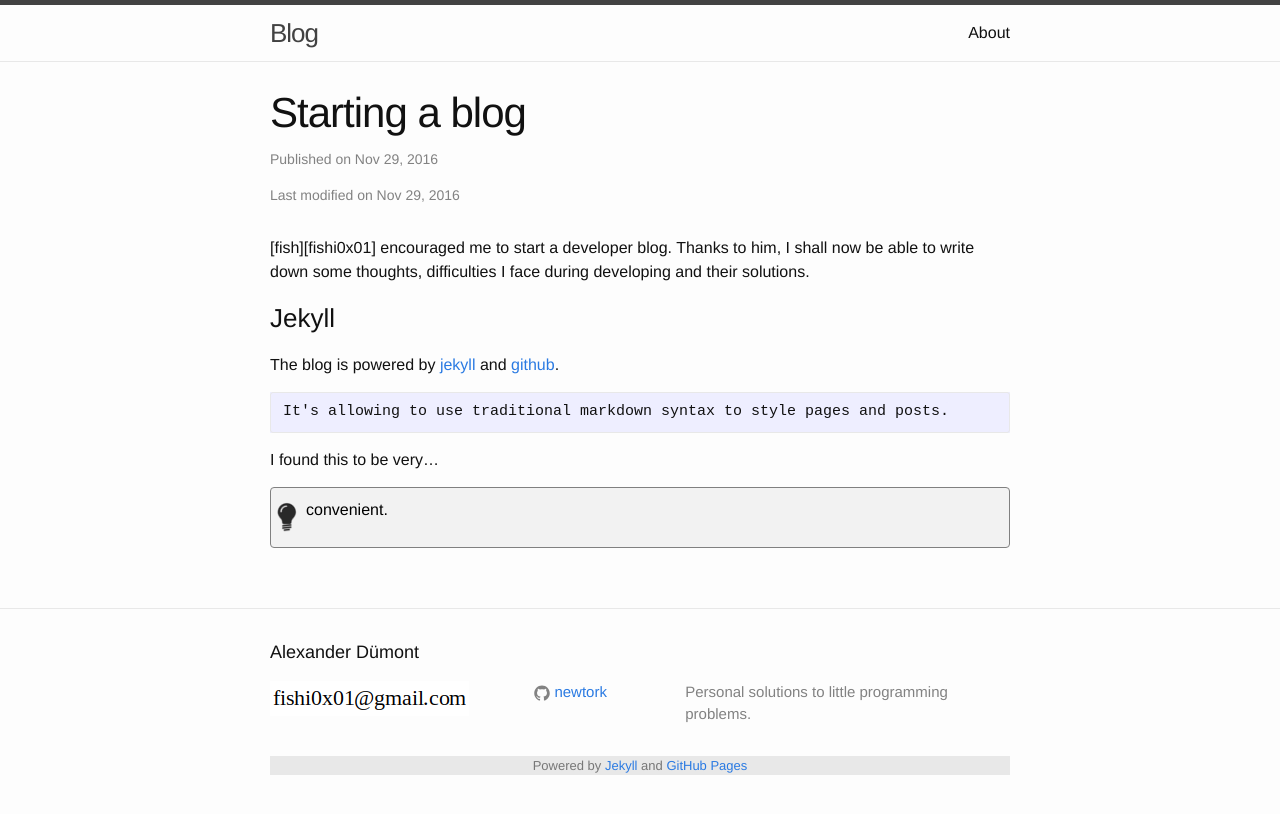
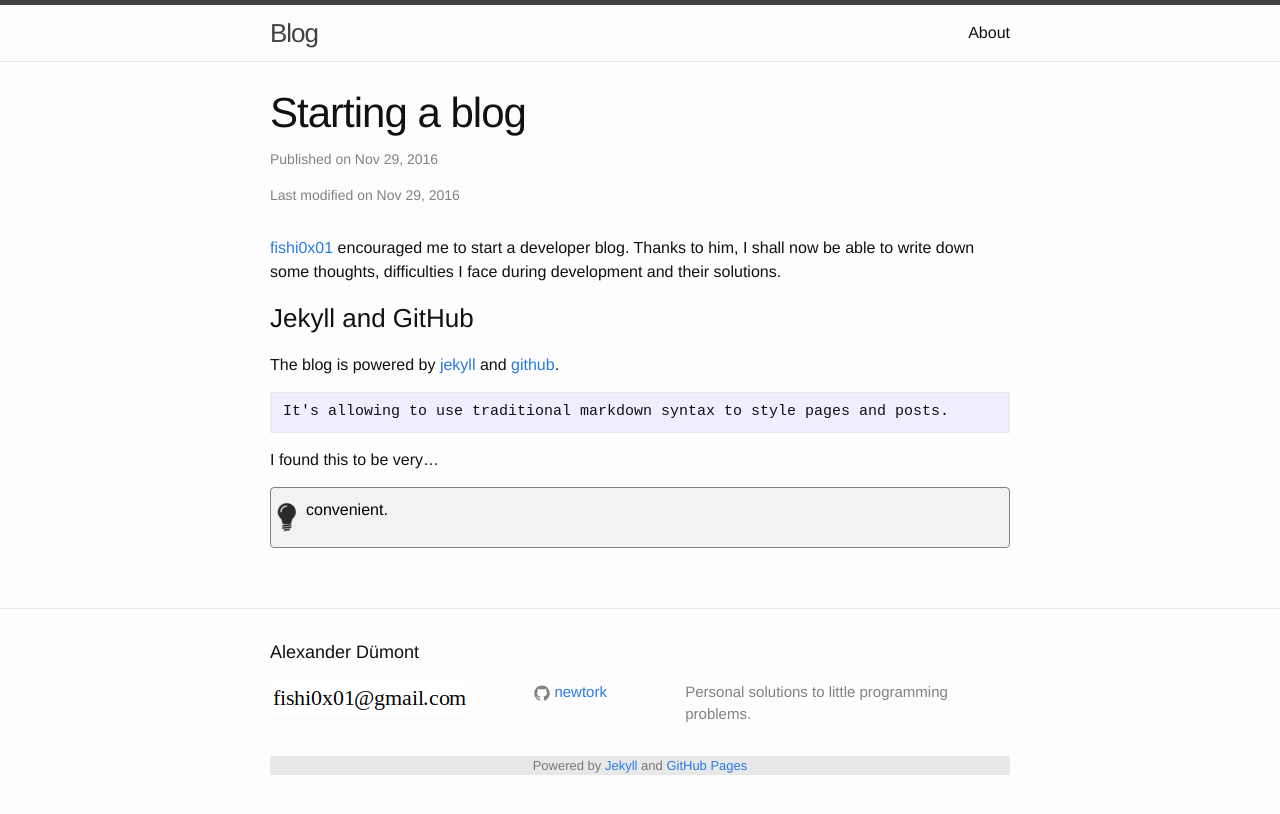
Before and after one commit to newtork/newtork.github.io, a Jekyll site: the page built from _posts/2016-11-29-Starting-a-blog.md, in a window 1280 px wide. Shown: the top 814 px of the page. Built offline with Jekyll 4.4.1, drawn with Linux system fonts in a browser that asks for light colours.

Commit message:
first page experiment

````diff
--- a/_posts/2016-11-29-Starting-a-blog.md
+++ b/_posts/2016-11-29-Starting-a-blog.md
@@ -11,10 +11,11 @@ redirect_from:
 categories: meta blog
 ---
 
-[fish][fishi0x01] encouraged me to start a developer blog. Thanks to him, I shall now be able to write down some thoughts, difficulties I face during developing and their solutions.
+[fishi0x01][fish] encouraged me to start a developer blog. Thanks to him, I shall now be able to write down some thoughts, difficulties I face during development and their solutions.
 
+<!--more-->
 
-### Jekyll ###
+### Jekyll and GitHub ###
 The blog is powered by [jekyll][Jekyll] and [github][Github].
 
 ```
````
